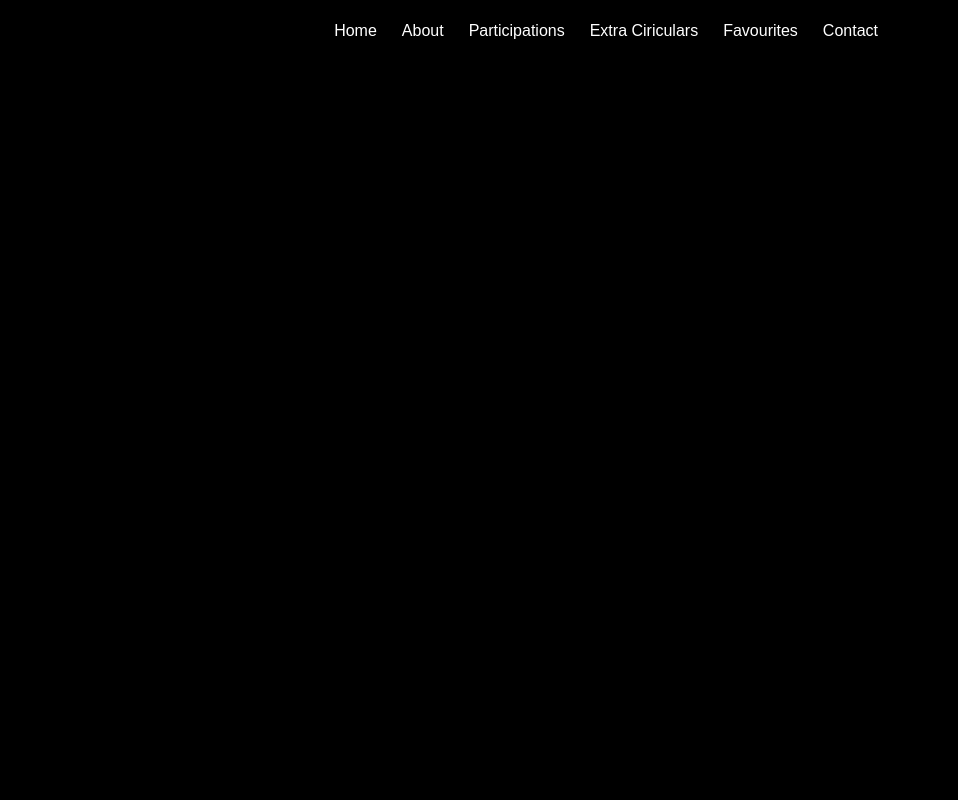
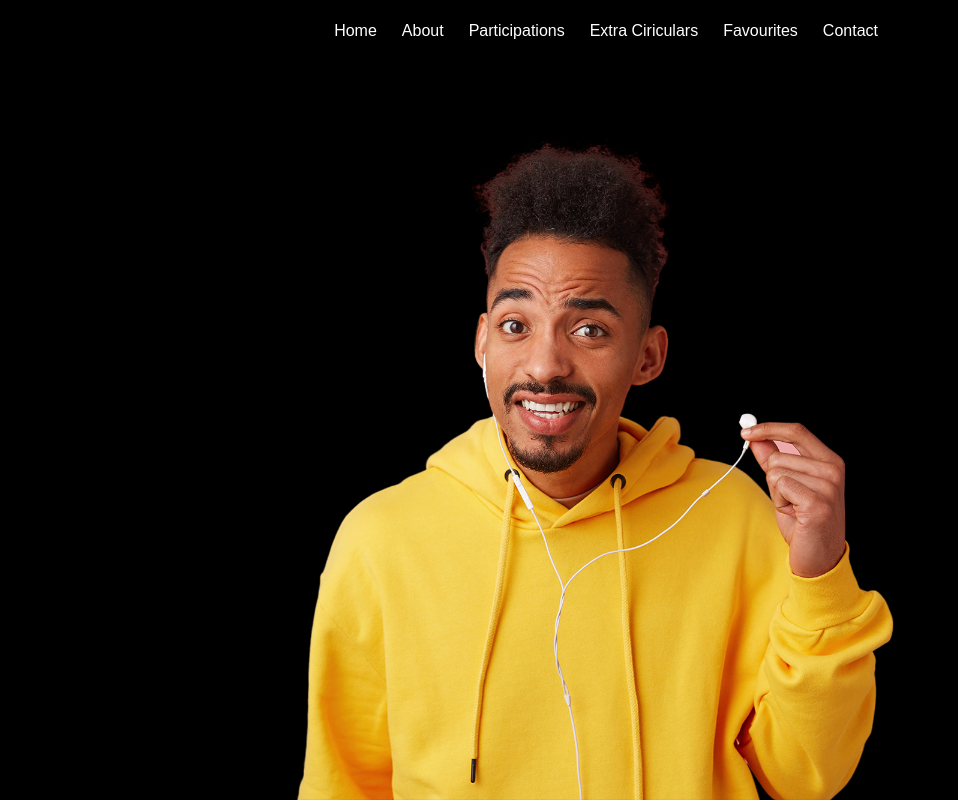
Before and after one commit to VJShah643/vyoma.github.io, a plain HTML site: page index.html in a window 1280 px wide. Shown: the top 802 px of the page, 322-1280 px from the left. Drawn offline with nearby package versions, Linux system fonts and the light colour scheme; a script that the page names is missing; files whose address does not match are found by name.

Commit message:
Update index.html

```diff
--- a/index.html
+++ b/index.html
@@ -71,7 +71,7 @@
       <h4>And I'm a <span id="type1"></span></h4>
     </div>
 
-    <img class="banner" src="./images/bg1.png" alt="" />
+    <img class="banner" src="./bg1.png" alt="" />
 
     <div class="icons">
       <span><i class="fab fa-facebook-f"></i></span>
```
